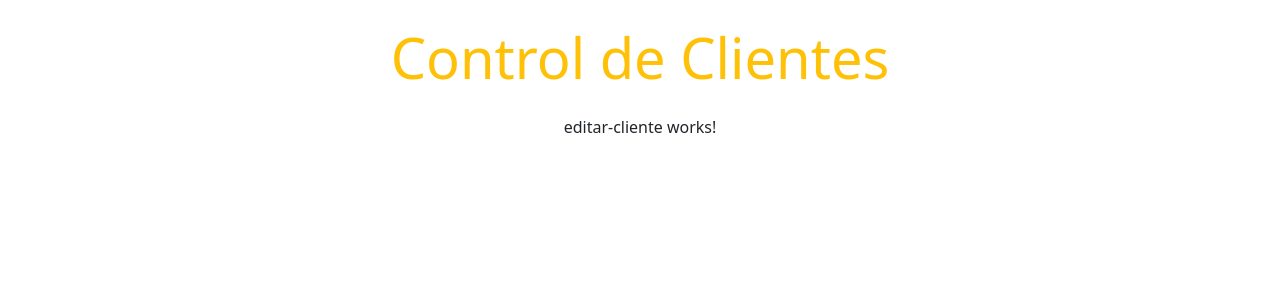
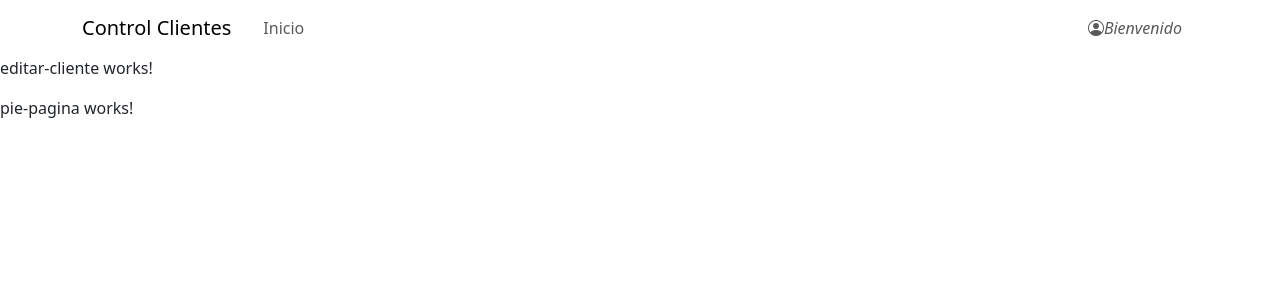
Before and after one commit to Otto-Menza/Control-clientes-Angular, an Angular app: page /cliente/editar/1 in a window 1280 px wide. Shown: the top 300 px of the page. Built offline with nearby package versions, Linux system fonts and the light colour scheme.

Commit message:
initial configuration menu/header

```diff
--- a/src/app/app.html
+++ b/src/app/app.html
@@ -1,6 +1,3 @@
-<div class="container">
-    <h1 class="text-center text-warning my-4 display-4">{{titulo}}</h1>
-    <div class="text-center">
-        <router-outlet/>
-    </div>
-</div>
+<app-cabecero/>
+<router-outlet/>
+<app-pie-pagina/>
--- a/src/app/app.ts
+++ b/src/app/app.ts
@@ -1,9 +1,11 @@
 import { Component, signal } from '@angular/core';
 import { RouterOutlet } from '@angular/router';
+import { Cabecero } from "./componentes/cabecero/cabecero";
+import { PiePagina } from "./componentes/pie-pagina/pie-pagina";
 
 @Component({
   selector: 'app-root',
-  imports: [RouterOutlet],
+  imports: [RouterOutlet, Cabecero, PiePagina],
   templateUrl: './app.html',
   styleUrl: './app.css'
 })
--- a/src/app/componentes/cabecero/cabecero.html
+++ b/src/app/componentes/cabecero/cabecero.html
@@ -1 +1,25 @@
-<p>cabecero works!</p>
+<nav class="navbar navbar-expand-lg">
+    <div class="container">
+        <!-- "logo" que lleva a la pagina principal -->
+         <a [routerLink]="['/']" class="navbar-brand">Control Clientes</a>
+         <!-- Boton para collapsar la barra y que salga colo en mobile -->
+          <button class="navbar-toggler" type="button" data-bs-toggle="collapse" data-bs-target="#navbarCollapse" aria-controls="navbarCollapse" aria-expanded="false" aria-label="Toggle navigation">
+            <span class="navbar-toggler-icon"></span>
+          </button>
+          <!-- COntenido de navegación -->
+           <div class="collapse navbar-collapse" id="navbarCollapse">
+            <ul class="navbar-nav me-auto">
+                <li class="nav-item px-2">
+                    <a [routerLink]="['/']" class="nav-link">Inicio</a>
+                </li>
+            </ul>
+            <ul class="navbar-nav">
+                <li class="nav-item px-2">
+                    <a [routerLink]="['/']" class="nav-link">
+                        <i class="bi bi-person-circle">Bienvenido</i>
+                    </a>
+                </li>
+            </ul>
+           </div>
+    </div>
+</nav>
--- a/src/app/componentes/cabecero/cabecero.ts
+++ b/src/app/componentes/cabecero/cabecero.ts
@@ -1,8 +1,9 @@
 import { Component } from '@angular/core';
+import { RouterModule } from '@angular/router';
 
 @Component({
   selector: 'app-cabecero',
-  imports: [],
+  imports: [RouterModule],
   templateUrl: './cabecero.html',
   styleUrl: './cabecero.css',
 })
```
